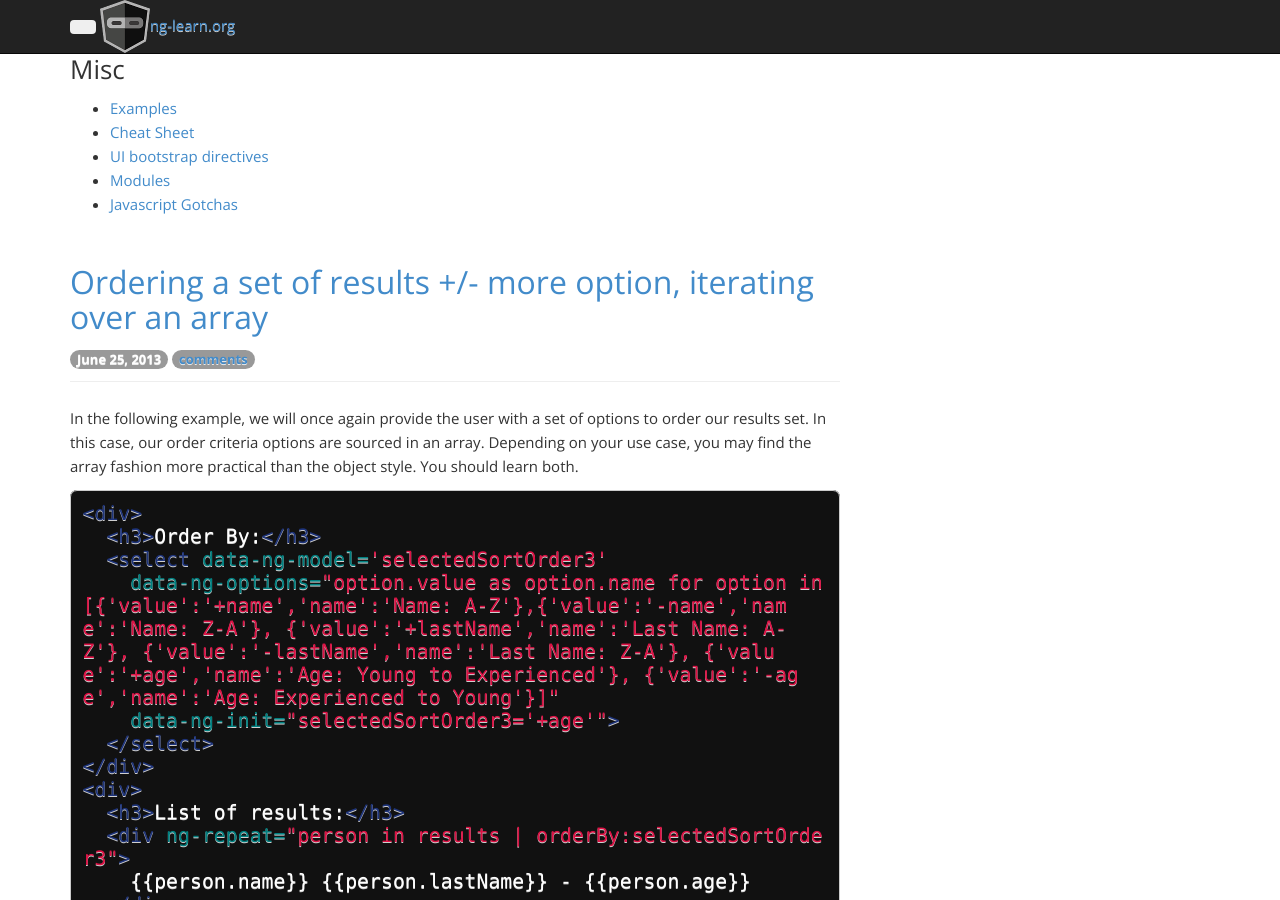
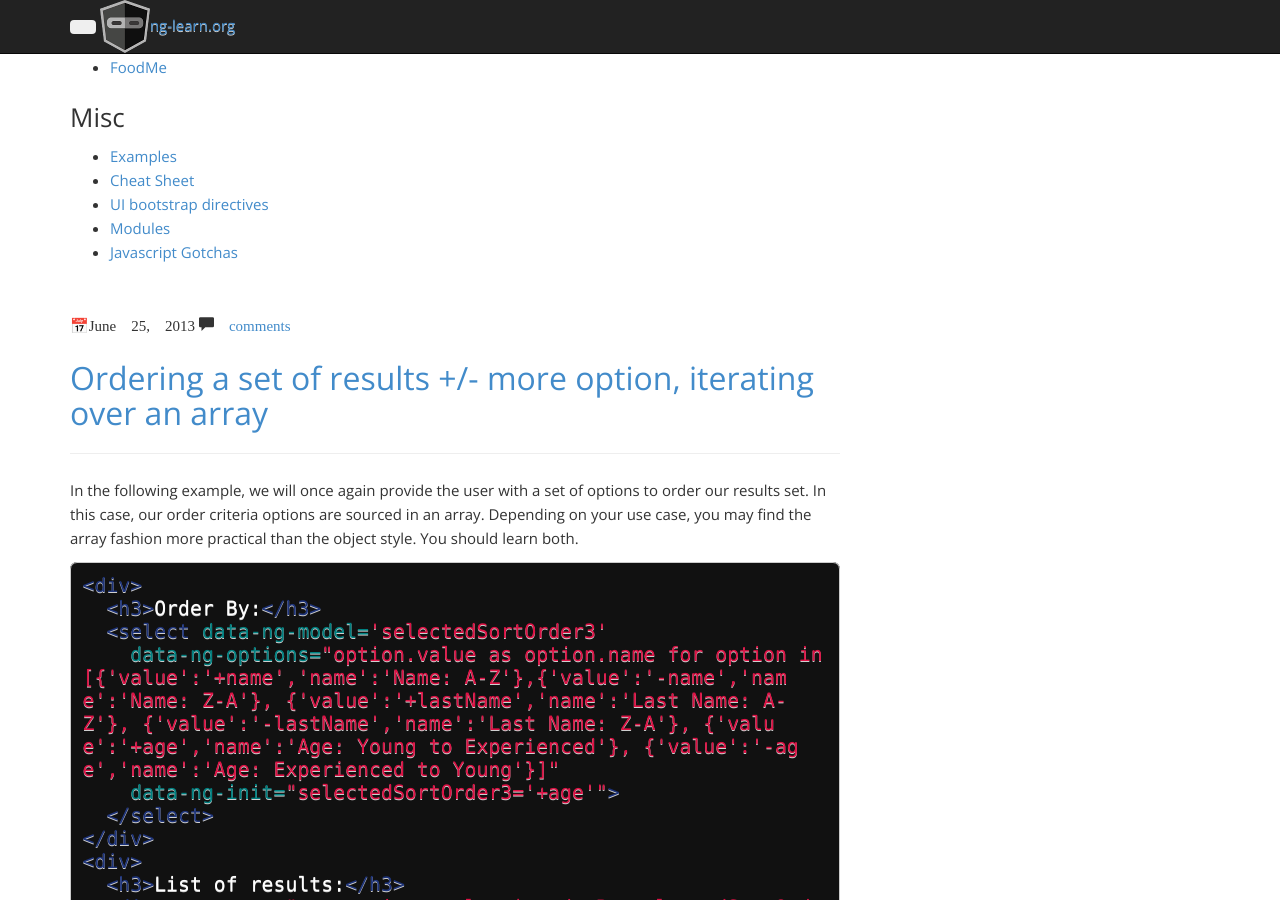
Before and after one commit to ng-learn-org/ng-learn-org.github.io, a Jekyll site: the page built from index.html, in a window 1280 px wide and 900 px high, scrolled down 1579 px. Built offline with Jekyll 4.4.1, drawn with Linux system fonts in a browser that asks for light colours; nearby versions of some CDN libraries; library files that are not in the unit come from our copies; Markdown is read by kramdown in place of the engine named in the settings; the list of posts is cut into pages by our own code; comment, search, counter and statistics services are not loaded; part of the change alters nothing that is shown; some of the changed text lies outside the part shown.

Commit message:
modified layout

```diff
--- a/_layouts/default.html
+++ b/_layouts/default.html
@@ -20,19 +20,6 @@
           <article>{{ content }}</article>
         </div>
         <div class="span4">
-          <script>
-  (function() {
-    var cx = '005155178993338504560:f6yv6n3ztj8';
-    var gcse = document.createElement('script');
-    gcse.type = 'text/javascript';
-    gcse.async = true;
-    gcse.src = (document.location.protocol == 'https:' ? 'https:' : 'http:') +
-        '//www.google.com/cse/cse.js?cx=' + cx;
-    var s = document.getElementsByTagName('script')[0];
-    s.parentNode.insertBefore(gcse, s);
-  })();
-</script>
-<gcse:search></gcse:search>
         </div>
       </div>
     </div>
--- a/index.html
+++ b/index.html
@@ -7,13 +7,14 @@ title: Blog
 
   <!-- Title -->
   <div class="page-header">
+    <span class="glyphicon glyphicon-calendar">{{ post.date | date: "%B %d, %Y" }}</span>
+    <span class="glyphicon glyphicon-comment">
+      <a href="{{ site.url }}{{ post.url }}#disqus_thread">comments</a>
+    </span>
+
     <h2>
       <a href="{{ site.url }}{{ post.url }}" rel="bookmark permalink" title="Permanent link to this post">{{ post.title }}</a>
     </h2>
-    <span class="badge">{{ post.date | date: "%B %d, %Y" }}</span>
-    <span class="badge badge-important">
-      <a href="{{ site.url }}{{ post.url }}#disqus_thread">comments</a>
-    </span>
   </div>
 
   <!-- Content -->
```
